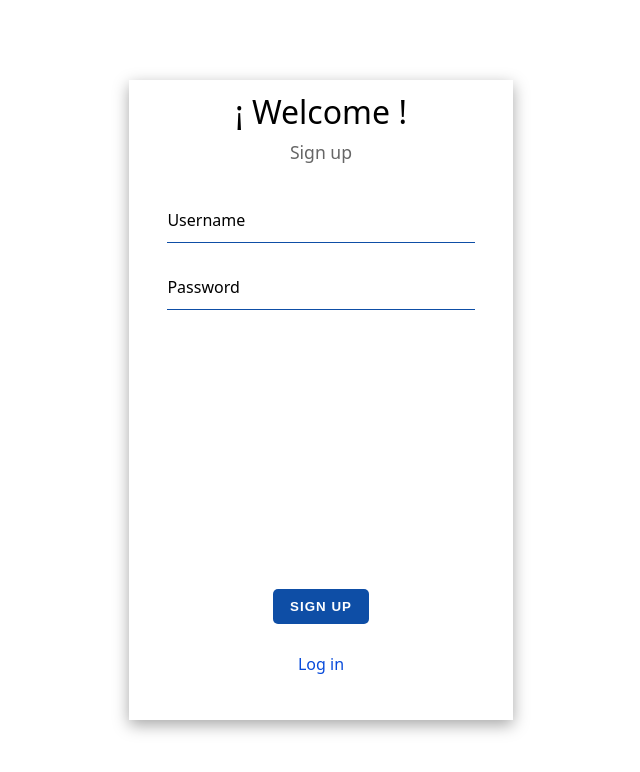
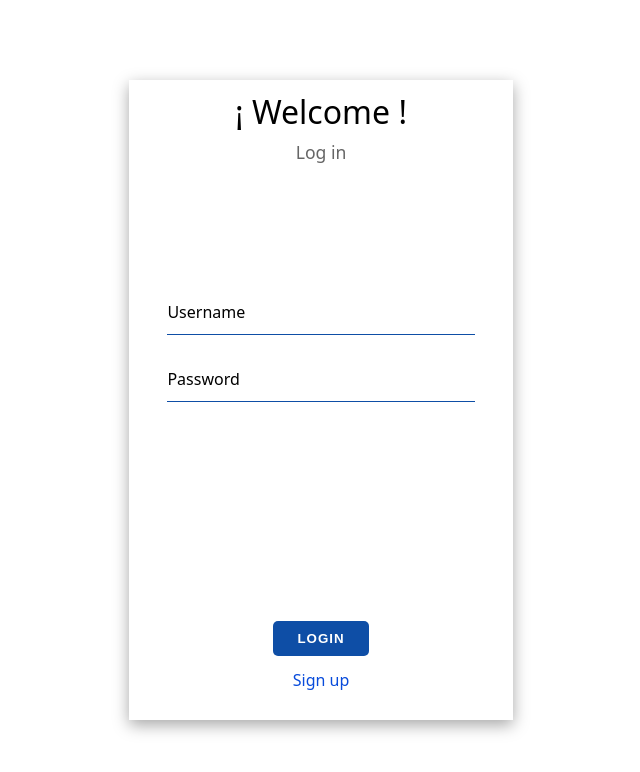
Before and after one commit to Andres191200/ReduxLogin, a React (Vite) app in the folder vite-project/: page / in a window 1280 px wide. Shown: the top 772 px of the page, without its empty margins (319-959 px from the left). Built offline with nearby package versions, Linux system fonts and the light colour scheme.

Commit message:
testing animation when user switch forms

```diff
--- a/vite-project/src/components/FormWrapper.jsx
+++ b/vite-project/src/components/FormWrapper.jsx
@@ -6,25 +6,13 @@ import '../styles/form.css';
 
 const FormWrapper = () => {
 
-    const [section, setSection] = useState([SECTIONS.SIGNUP])
-
-    const submitForm = (event) => {
-        event.preventDefault();
-    }
-
+    const [section, setSection] = useState([SECTIONS.LOGIN])
 
     return (
         <div className="main-container">
             <div className="form-container">
-                <div className="welcome-container">
-                    <h1 className="welcome">¡ Welcome !</h1>
-                    <span>{section == SECTIONS.LOGIN ? 'Log in' : 'Sign up'}</span>
-                </div>
-                {section == SECTIONS.LOGIN ? <Login /> : <Signup />}
-
-                <div className="signup-container">
-                    <span onClick={() => { section == SECTIONS.LOGIN ? setSection(SECTIONS.SIGNUP) : setSection(SECTIONS.LOGIN) }}>{section == SECTIONS.LOGIN ? 'Sign up' : 'Log in'}</span>
-                </div>
+                <Login setSection={setSection} />
+                <Signup setSection={setSection} visible={section == SECTIONS.SIGNUP && true} />
             </div>
         </div>
     )
--- a/vite-project/src/components/Login.jsx
+++ b/vite-project/src/components/Login.jsx
@@ -4,8 +4,9 @@ import { login as LOGIN } from "../actions";
 import '../styles/input.css';
 import '../styles/form.css';
 import FormInput from "./FormInput";
+import { SECTIONS } from "../utils/sections";
 
-const Login = () => {
+const Login = ({ setSection }) => {
     const [loginForm, setLoginForm] = useState({})
     const dispatch = useDispatch()
     const state = useSelector(state => state)
@@ -16,7 +17,12 @@ const Login = () => {
         dispatch(LOGIN(loginForm))
     }
     return (
-        <form onSubmit={(event) => login(event)}>
+        <>
+            <form onSubmit={(event) => login(event)} className="login-form">
+                <div className="welcome-container">
+                    <h1 className="welcome">¡ Welcome !</h1>
+                    <span>Log in</span>
+                </div>
                 <div className="form-main-input-container">
                     <div className={`form-input-container ${loginForm.username != undefined && loginForm.username != '' && 'filled'}`}>
                         <FormInput type='text' name='username' form={loginForm} setForm={setLoginForm} />
@@ -25,10 +31,16 @@ const Login = () => {
                         <FormInput type='text' name='password' form={loginForm} setForm={setLoginForm} />
                     </div>
                 </div>
+                <div className="form-footer">
                     <div className="form-submit-button-container">
                         <input type="submit" value='LOGIN' />
                     </div>
+                    <div className="signup-login-switch">
+                        <span onClick={() => { setSection(SECTIONS.SIGNUP) }}>Sign up</span>
+                    </div>
+                </div>
             </form>
+        </>
     )
 }
 
--- a/vite-project/src/components/Signup.jsx
+++ b/vite-project/src/components/Signup.jsx
@@ -4,13 +4,12 @@ import { signup as SIGNUP } from "../actions";
 import '../styles/input.css';
 import '../styles/form.css';
 import FormInput from "./FormInput";
+import { SECTIONS } from "../utils/sections";
 
 
-const Signup = () => {
+const Signup = ({ visible, setSection }) => {
     const [signUpForm, setSignUpForm] = useState({})
     const dispatch = useDispatch()
-
-    const state = useSelector(state => state)
 
     const signup = (event) => {
         event.preventDefault();
@@ -18,8 +17,13 @@ const Signup = () => {
     }
 
     return (
-        <form onSubmit={(event) => signup(event)}>
-            <div className="form-main-input-container">
+        <>
+            <form onSubmit={(event) => signup(event)} className={`signup-form ${visible ? 'visible' : 'hidden'} `}>
+                <div className="welcome-container">
+                    <h1 className="welcome">¡ Welcome !</h1>
+                    <span>Sign up</span>
+                </div>
+                <div className='form-main-input-container'>
                     <div className={`form-input-container ${signUpForm.username != undefined && signUpForm.username != '' && 'filled'}`}>
                         <FormInput type='text' name='username' form={signUpForm} setForm={setSignUpForm} />
                     </div>
@@ -27,10 +31,17 @@ const Signup = () => {
                         <FormInput type='text' name='password' form={signUpForm} setForm={setSignUpForm} />
                     </div>
                 </div>
+                <div className="form-footer">
                     <div className="form-submit-button-container">
                         <input type="submit" value='SIGN UP' />
                     </div>
+                    <div className="signup-login-switch">
+                        <span onClick={() => { setSection(SECTIONS.LOGIN) }}>Log in</span>
+                    </div>
+                </div>
             </form>
+
+        </>
     )
 
 }
--- a/vite-project/src/styles/form.css
+++ b/vite-project/src/styles/form.css
@@ -138,9 +138,36 @@ table {
 	height: 100vh;
 }
 
+.form-footer{
+	width: 100%;
+}
+
+.form-footer > div{
+	margin-top: 1rem;
+}
+
+.signup-form{
+	position:absolute;
+	top:0;
+	left:0;
+	height:100%;
+	width: 100%;
+	background-color: #4683d8;
+}
+
+.signup-form.visible{
+	clip-path: circle(200% at 0 0);
+	z-index: 200;
+}
+
+.hidden{
+	clip-path: circle(0% at 0 0);
+}
+
 .form-container {
 	height: 80vh;
 	width: 30vw;
+	position:relative;
 	background-color: #FFF;
 	box-shadow: rgba(0, 0, 0, 0.35) 0px 5px 15px;
 }
@@ -179,22 +206,27 @@ input[type='submit']:hover{
 	flex-direction: column;
 	align-items: center;
 	justify-content: space-between;
-	height: 65%;
-	padding-block: 2rem;
+	transition: clip-path .5s ease;
+	height: 100%;
 }
 
-.signup-container{
+
+form > .form-footer, form > .form-main-input-container{
+	padding:2rem;
+}
+
+.signup-login-switch{
 	height:5%;
 	display:flex;
 	justify-content: center;
 	width:100%;
 }
 
-.signup-container > span{
+.signup-login-switch > span{
 	color: rgb(8, 75, 219);
 }
 
-.signup-container > span:hover{
+.signup-login-switch > span:hover{
 	cursor: pointer;
 }
 
@@ -202,9 +234,8 @@ input[type='submit']:hover{
 	width: 80%;
 }
 
-.form-container > .welcome-container{
+.welcome-container{
 	display: flex;
-	height:15%;
 	flex-direction: column;
 	align-items: center;
 }
@@ -214,3 +245,7 @@ input[type='submit']:hover{
 	margin-top:1rem;
 	font-size: 1.1rem;
 }
+
+.visible > *, .visible span{
+	color:#FFF;
+}
--- a/vite-project/src/styles/input.css
+++ b/vite-project/src/styles/input.css
@@ -15,8 +15,8 @@
 .form-input-container::after{
 	content: '';
 	position:absolute;
-	bottom:0;
-	height:4px;
+	bottom:-2px;
+	height:3px;
 	width:100%;
 	background-color: rgb(21, 138, 27);
 	transform:scaleX(0);
@@ -24,9 +24,15 @@
 	transform-origin: left;
 }
 
-.form-input-container:focus-within::after, .filled::after {
+.form-input-container:focus-within::after, .filled::after{
 	transform:scaleX(100%);
 }
+
+.filled{
+	border-bottom: none;
+}
+
+
 
 .form-input-container > input{
     font-family: system-ui, -apple-system, BlinkMacSystemFont, 'Segoe UI', Roboto, Oxygen, Ubuntu, Cantarell, 'Open Sans', 'Helvetica Neue', sans-serif;
@@ -34,6 +40,23 @@
     height:4vh;
     border: none;
     width: 100%;
+}
+
+.visible input{
+	background-color: #4683d8;
+}
+
+.visible .form-input-container::after{
+	background-color: #5a0ea6;
+}
+
+.visible .form-input-container{
+	border-bottom-color: #FFF;
+}
+
+
+.visible input[type='submit']:hover{
+	background-color: #0e2b53;
 }
 
 .form-input-container > input:focus {
```
Lines whose indentation alone changed are shown as unchanged.
